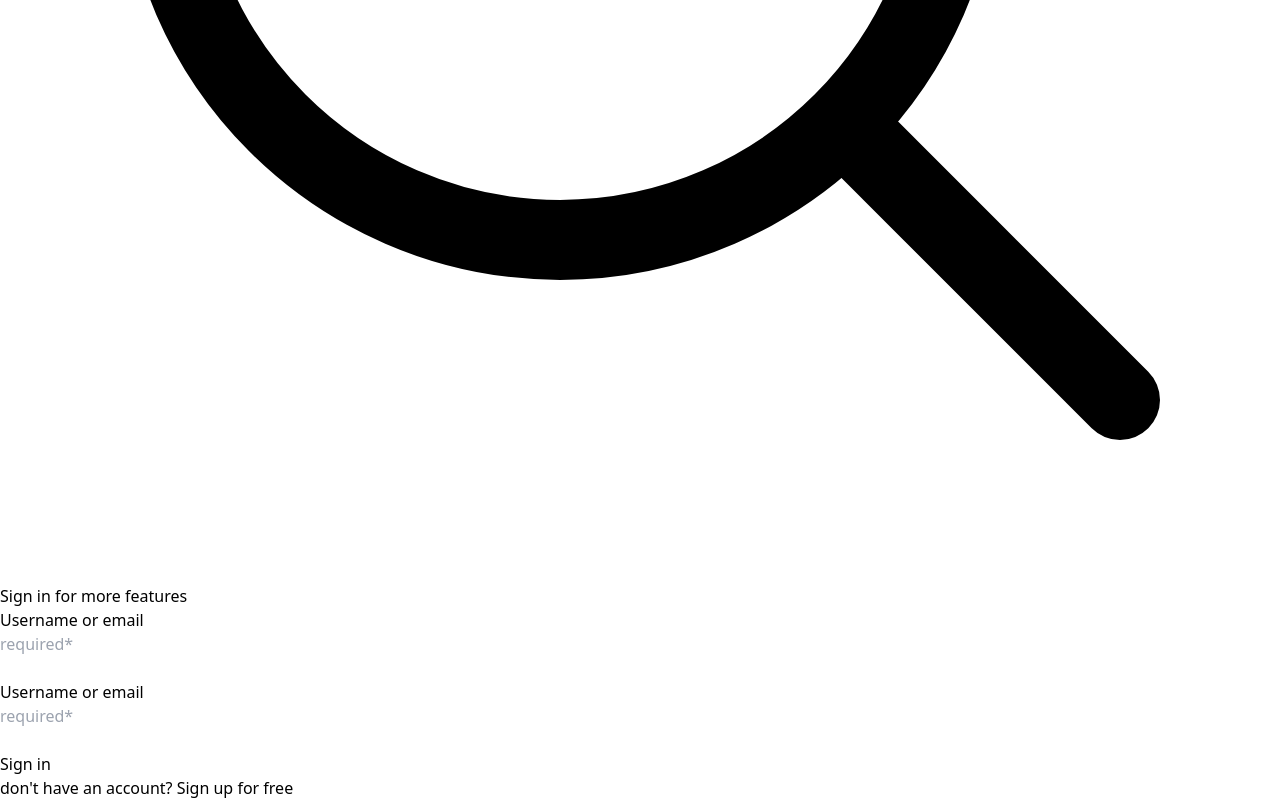
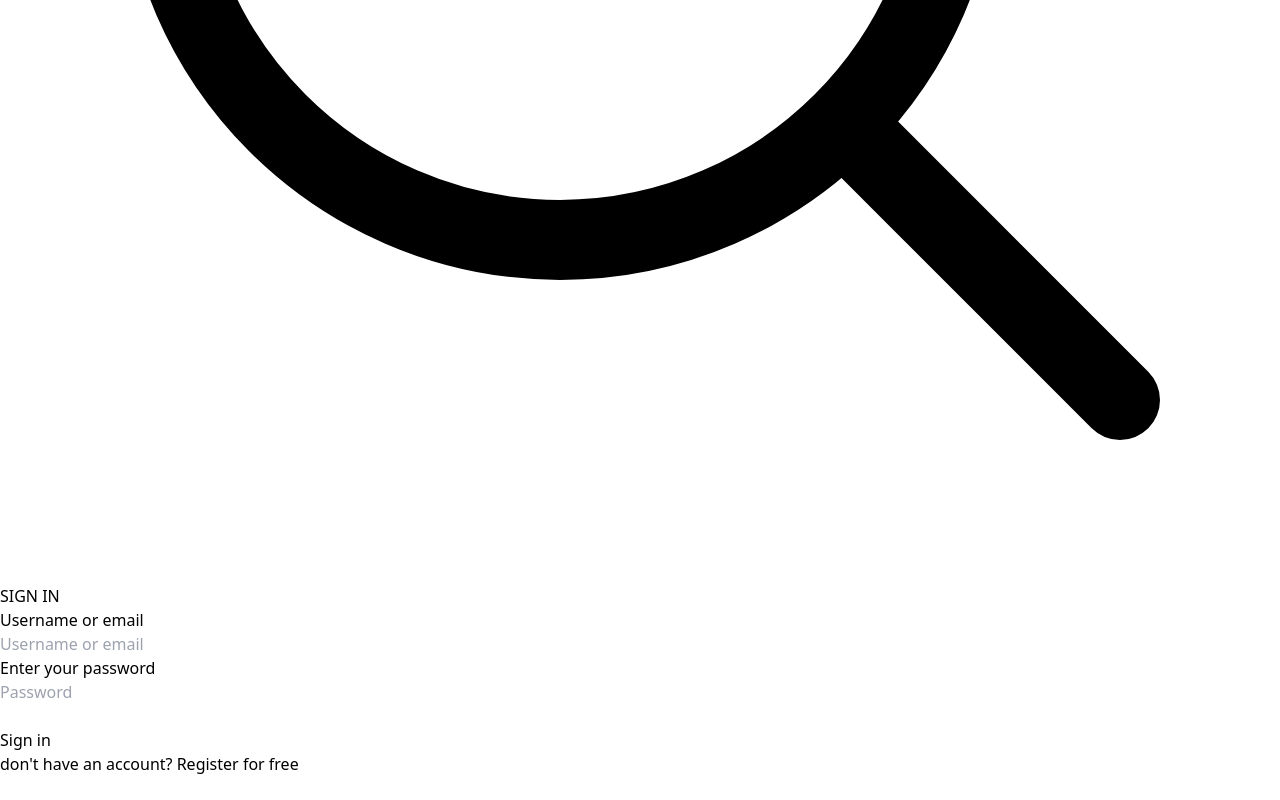
Before and after one commit to dailoi280702/se121, a Next.js app in the folder frontend/: page /auth/signin in a window 1280 px wide. Shown: the part 792-1592 px from the top of the page. After the commit the page ends 1568 px from the top, so only its background shows below. Built offline with nearby package versions, Linux system fonts and the light colour scheme.

Commit message:
fix(api auth): fix UI form Sign in

```diff
--- a/frontend/app/auth/signin/page.tsx
+++ b/frontend/app/auth/signin/page.tsx
@@ -5,14 +5,12 @@ export default async function Page() {
   return (
     <>
       <div className="text-center">
-        <h2 className="text-xl font-bold text-neutral-800 p-14">
-          Sign in for more features
-        </h2>
+        <h2 className="text-xl font-bold text-neutral-800 p-14">SIGN IN</h2>
         <SignInForm />
         <div className="px-6 py-14 text-sm sm:py-6 sm:border-neutral-200 sm:bg-neutral-100 sm:border-0 sm:border-t">
           don&apos;t have an account?{' '}
-          <Link className="text-teal-600" href="/auth/signup">
-            Sign up
+          <Link className="text-teal-600" href="/auth/register">
+            Register
           </Link>{' '}
           for free
         </div>
--- a/frontend/components/forms/frm_register.tsx
+++ b/frontend/components/forms/frm_register.tsx
@@ -17,7 +17,7 @@ const Input = ({}: {}) => {
         className="w-full h-10 rounded-md indent-4 outline outline-1 text-base
           bg-transparent outline-neutral-200 placeholder-neutral-700
           focus:bg-neutral-100 focus:outline-2 focus:outline-teal-500"
-        placeholder="Passwork"
+        placeholder="Password"
       />
       <h3 className="text-xs bg-inherit focus-within:text-teal-50 font-medium">
         Re-Enter the password
@@ -26,7 +26,7 @@ const Input = ({}: {}) => {
         className="w-full h-10 rounded-md indent-4 outline outline-1 text-base
           bg-transparent outline-neutral-200 placeholder-neutral-700
           focus:bg-neutral-100 focus:outline-2 focus:outline-teal-500"
-        placeholder="Passwork"
+        placeholder="Password"
       />
       <h4 className="text-xs text-red-600">{null ? null : '\u2000'}</h4>
     </div>
--- a/frontend/components/forms/sign-in.tsx
+++ b/frontend/components/forms/sign-in.tsx
@@ -8,7 +8,16 @@ const Input = ({}: {}) => {
         className="w-full h-10 rounded-md indent-4 outline outline-1 text-base
         bg-transparent outline-neutral-200 placeholder-neutral-700
         focus:bg-neutral-100 focus:outline-2 focus:outline-teal-500"
-        placeholder="required*"
+        placeholder="Username or email"
+      />
+      <h3 className="text-xs bg-inherit focus-within:text-teal-50 font-medium">
+        Enter your password
+      </h3>
+      <input
+        className="w-full h-10 rounded-md indent-4 outline outline-1 text-base
+        bg-transparent outline-neutral-200 placeholder-neutral-700
+        focus:bg-neutral-100 focus:outline-2 focus:outline-teal-500"
+        placeholder="Password"
       />
       <h4 className="text-xs text-red-600">{null ? null : '\u2000'}</h4>
     </div>
@@ -19,7 +28,6 @@ export default function SignInForm() {
   return (
     <form className="flex flex-col px-6 space-y-2 text-left text-sm sm:mb-14">
       <Input />
-      <Input />
       <button className="w-full h-10 rounded-md bg-teal-600 text-teal-50 !mt-8 font-medium">
         Sign in
       </button>
```
